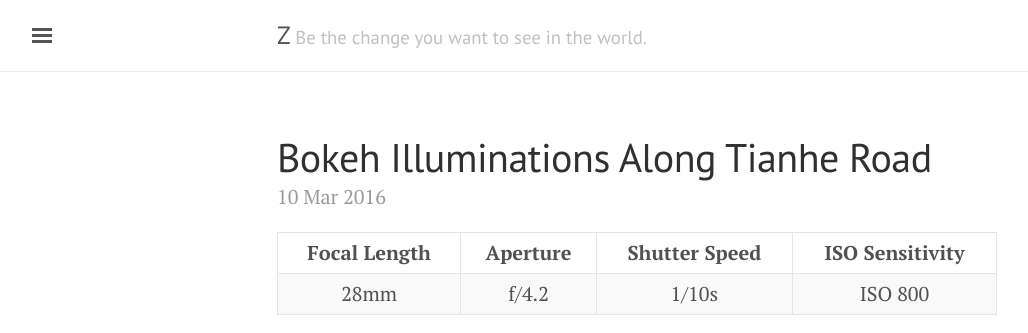
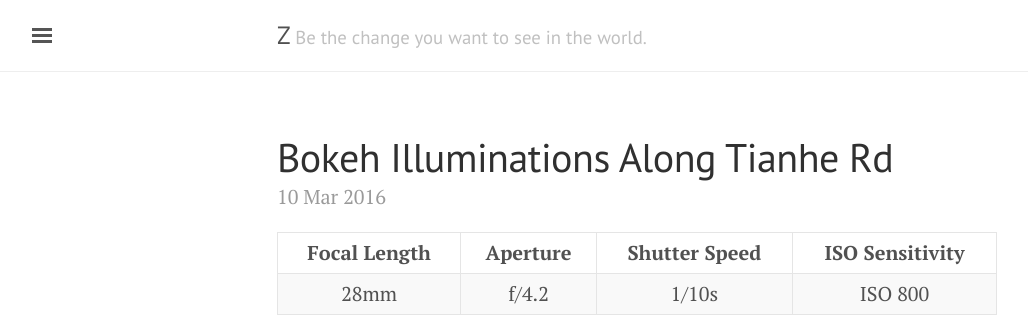
Before and after one commit to comacros/comacros.github.io, a Jekyll site: the page built from _posts/2016-03-10-Bokeh-Illuminations-Along-Tianhe-Rd.md, in a window 1280 px wide. Shown: the top 333 px of the page, without its empty margins (3-1031 px from the left). Built offline with Jekyll 4.4.1, drawn with Linux system fonts in a browser that asks for light colours.

```diff
--- a/_posts/2016-03-10-Bokeh-Illuminations-Along-Tianhe-Rd.md
+++ b/_posts/2016-03-10-Bokeh-Illuminations-Along-Tianhe-Rd.md
@@ -1,10 +1,10 @@
 ---
 layout: post
-title: Bokeh Illuminations Along Tianhe Road
+title: Bokeh Illuminations Along Tianhe Rd
 ---
 
 | Focal Length | Aperture | Shutter Speed | ISO Sensitivity |
 |:------------:|:--------:|:-------------:|:---------------:|
 | 28mm         | f/4.2    | 1/10s         | ISO 800         |
 
-![Bokeh Illuminations Along Tianhe Road](https://github.com/comacros/comacros.github.io/raw/master/images/DSC_0275.JPG)
+![Bokeh Illuminations Along Tianhe Rd](https://github.com/comacros/comacros.github.io/raw/master/images/DSC_0275.JPG)
```
Also changed, not shown: archive.md (+1 -0 lines).
